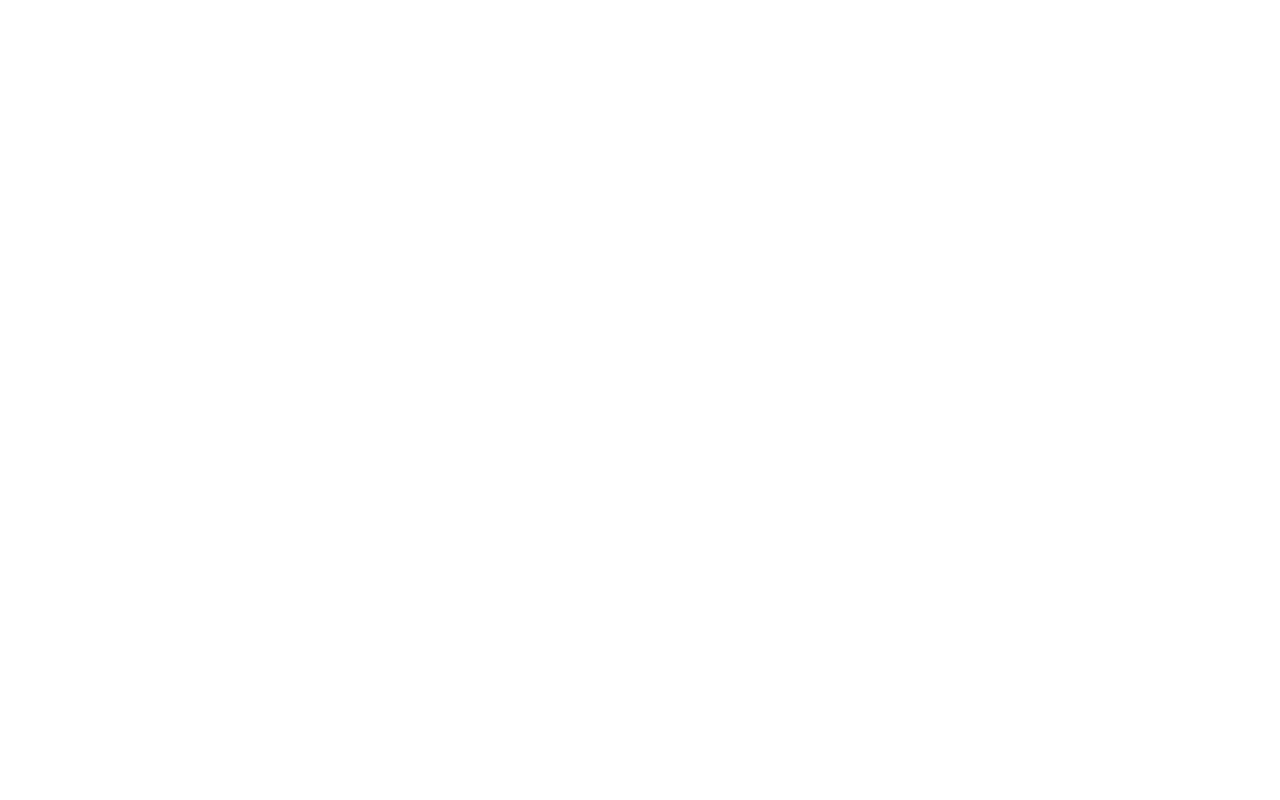
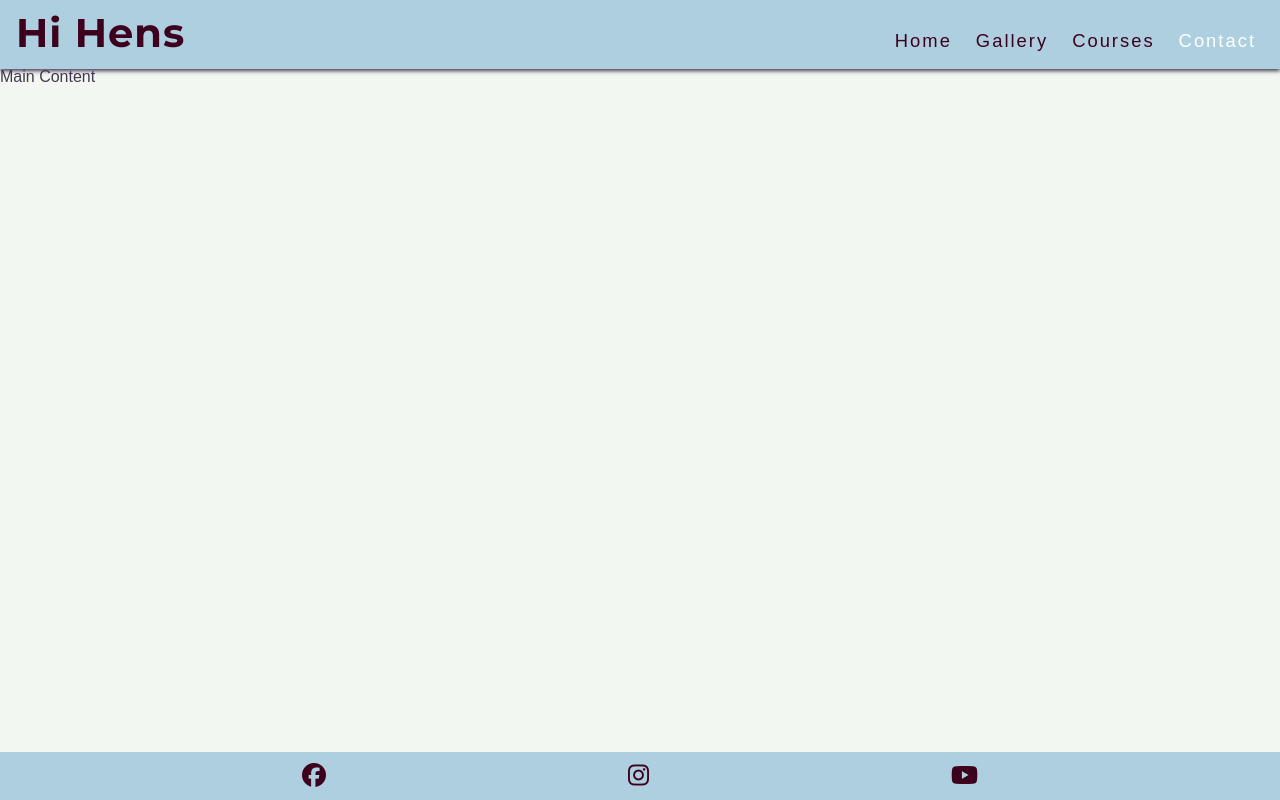
Before and after one commit to suzannecodeinst/PP1_Hi-Hens, a plain HTML site: page contact.html in a window 1280 px wide. Drawn offline with Linux system fonts and the light colour scheme.

Commit message:
add all pages with headeers and footers linked correctly, style footer icons for largest screens to react on hover

```diff
--- a/assets/css/style.css
+++ b/assets/css/style.css
@@ -161,4 +161,8 @@ footer {
     #nav-list a:hover {
         border-bottom: 1px solid #3d011d;
     }
+
+    #social-media i:hover {
+        color: #ffffff;
+    }
 }
--- a/contact.html
+++ b/contact.html
@@ -0,0 +1,63 @@
+<!DOCTYPE html>
+<html lang="en">
+
+<head>
+    <meta charset="UTF-8">
+    <meta name="viewport" content="width=device-width, initial-scale=1.0">
+    <!-- Add meta tags for search engines here -->
+
+
+    <!-- Title -->
+    <title>Hi Hens</title>
+    <!-- Favicon -->
+    <link rel="apple-touch-icon" sizes="180x180" href="assets/favicon/apple-touch-icon.png">
+    <link rel="icon" type="image/png" sizes="32x32" href="assets/favicon/favicon-32x32.png">
+    <link rel="icon" type="image/png" sizes="16x16" href="assets/favicon/favicon-16x16.png">
+    <link rel="manifest" href="assets/favicon//site.webmanifest">
+    <!-- stylesheet-->
+    <link rel="stylesheet" href="assets/css/style.css">
+</head>
+
+<body>
+    <!-- header -->
+    <header>
+        <!-- logo - need to style the a tag to remove the underline and change color-->
+        <a href="index.html">
+            <h1 id="logo">Hi Hens</h1>
+        </a>
+        <!-- nav bar -->
+        <input type="checkbox" id="nav-dropdown" name="nav-dropdown">
+        <label for="nav-dropdown" class="nav-dropdown-label"><i class="fa-solid fa-bars"></i></label>
+        <nav id="nav-bar">
+            <ul id="nav-list">
+                <!-- add a element to li's to link to pages-->
+                <li><a href="index.html">Home</a></li>
+                <li><a href="gallery.html">Gallery</a></li>
+                <li><a href="courses.html">Courses</a></li>
+                <li><a href="contact.html"  class="active">Contact</a></li>
+            </ul>
+        </nav>
+    </header>
+
+    <!-- main content -->
+    <main>Main Content</main>
+
+    <!-- footer -->
+    <footer>
+        <ul id="social-media">
+            <li><a href="https://en-gb.facebook.com/" target="_blank" rel="noopener"
+                    aria-label="Visit our Facebook page (opens in a new tab)"><i class="fa-brands fa-facebook"></i></a>
+            </li>
+            <li><a href="https://www.instagram.com/" target="_blank" rel="noopener"
+                    aria-label="Visit our Instagram page (opens in a new tab)"><i class="fa-brands fa-instagram"></i></a></li>
+            <li><a href="https://www.youtube.com/" target="_blank" rel="noopener"
+                    aria-label="Visit our Youtube channel (opens in a new tab)"><i class="fa-brands fa-youtube"></i></a></li>
+        </ul>
+    </footer>
+
+    <!-- font awesome -->
+    <script src="https://kit.fontawesome.com/cbc4488885.js" crossorigin="anonymous"></script>
+
+</body>
+
+</html>
```
Also changed, not shown: courses.html (added, +63 -0 lines), gallery.html (+63 -0 lines), about.html (deleted), henhowto.html (deleted), learn.html (deleted), 1 other file.
